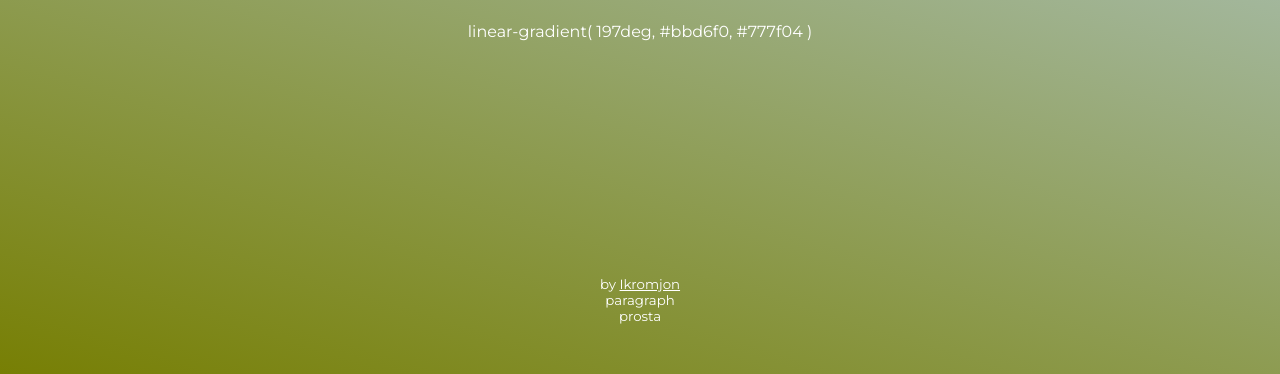
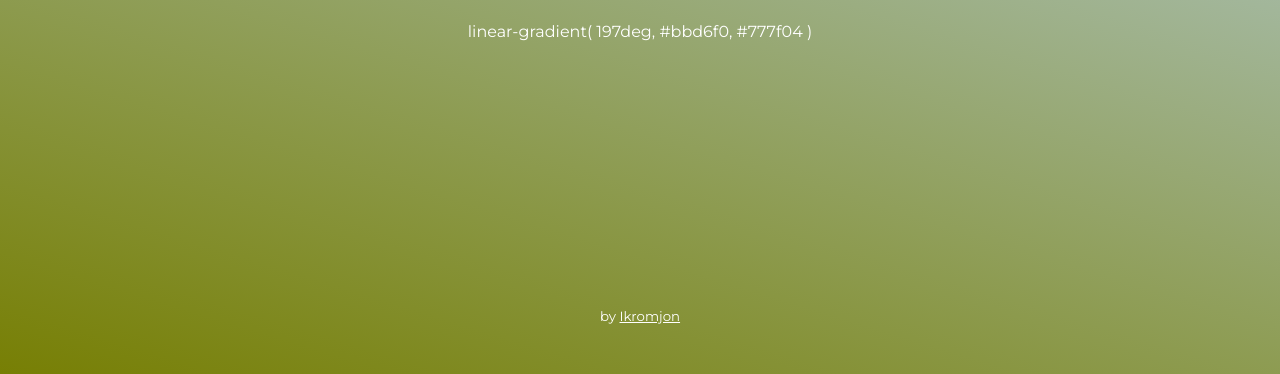
Before and after one commit to ikromjon-ismoiljonov-dev/random-gradient1, a plain HTML site: page index.html in a window 1280 px wide. Shown: the part 426-800 px from the top of the page. Drawn offline with Linux system fonts and the light colour scheme.

Commit message:
RandomGradient

```diff
--- a/index.html
+++ b/index.html
@@ -18,8 +18,6 @@
     <small class="copyright">
         by
         <a href="">Ikromjon</a>
-        <p>paragraph</p>
-        <p>prosta</p>
     </small>
 
     <script src="main.js"></script>
```
